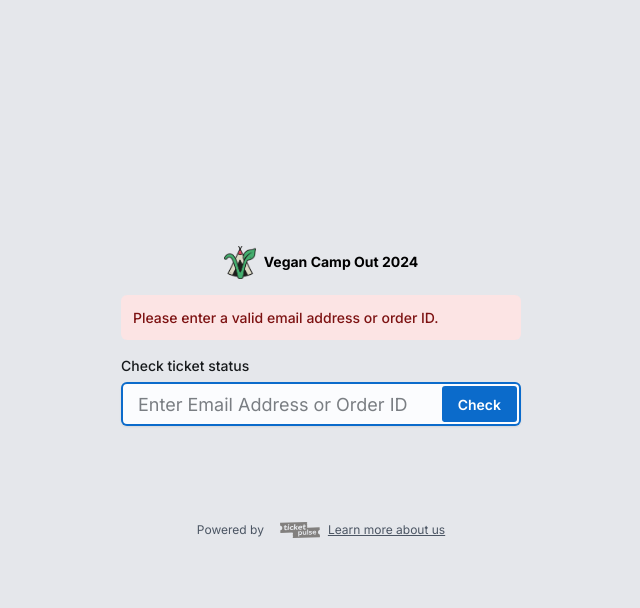
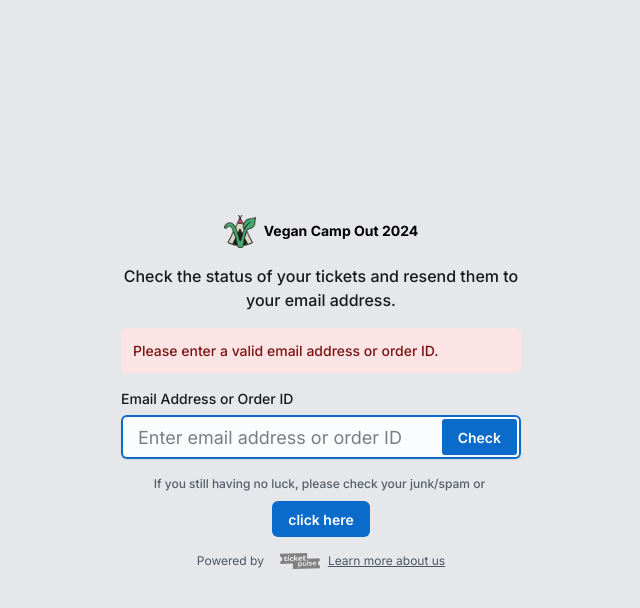
Before and after one commit to sarojadhikari076/send-mass-email, a Next.js app: page /check-email in a window 1280 px wide. Both pictures are taken after a click on the button "Check". Shown: the top 608 px of the page, without its empty margins (319-959 px from the left). Built offline with nearby package versions, Linux system fonts and the light colour scheme; no server answers.

Commit message:
Update UI

```diff
--- a/actions/sendEmail.ts
+++ b/actions/sendEmail.ts
@@ -42,6 +42,7 @@
 const airtableTicketBaseId = process.env.AIRTABLE_TICKET_BASE_ID as string;
 const airtableIssueBaseId = process.env.AIRTABLE_ISSUES_BASE_ID as string;
 const airtable = new Airtable({ apiKey: airtableApiKey });
+const base = airtable.base(airtableTicketBaseId);
 const emailSenderApiKey = process.env.EMAIL_SECRET_KEY;
 const qrFolderName = 'tpqr';
 const senderEmail = process.env.EMAIL_SENDER_EMAIL;
@@ -54,7 +55,6 @@
 
 export async function processAirtableData(tableId: string) {
   try {
-    const base = airtable.base(airtableTicketBaseId);
     const table = base(tableId);
     const records = await table.select().all();
 
@@ -332,7 +332,6 @@
 };
 
 export const fetchRecordByEmail = async (field: string, sendEmail = false) => {
-  const base = airtable.base(airtableTicketBaseId);
   const table = base('site-tickets');
 
   // Search for the record with the provided email, emailp or Order ID field
--- a/app/check-email/page.tsx
+++ b/app/check-email/page.tsx
@@ -1,7 +1,17 @@
 'use client';
 import { fetchRecordByEmail } from '@/actions/sendEmail';
 import { Result } from '@/types/app';
-import { FormControl, FormLabel, Input, Button, Stack, Typography, Alert, Link } from '@mui/joy';
+import {
+  FormControl,
+  FormLabel,
+  Input,
+  Button,
+  Stack,
+  Typography,
+  Alert,
+  Link,
+  Box,
+} from '@mui/joy';
 import { useState } from 'react';
 
 export default function CheckEmailSatatus() {
@@ -31,13 +41,16 @@
 
   return (
     <Stack gap={2} width={{ xs: 1, md: 400 }}>
+      <Typography level="title-md" textAlign="center">
+        Check the status of your tickets and resend them to your email address.
+      </Typography>
       {result && (
         <Alert color={result.status === 'success' ? 'success' : 'danger'}>{result.message}</Alert>
       )}
-      <FormControl sx={{ mb: 10 }}>
-        <FormLabel>Check ticket status</FormLabel>
+      <FormControl>
+        <FormLabel>Email Address or Order ID</FormLabel>
         <Input
-          placeholder="Enter Email Address or Order ID"
+          placeholder="Enter email address or order ID"
           type="text"
           name="field"
           required
@@ -53,19 +66,21 @@
         />
       </FormControl>
       {result && result.status === 'success' && (
-        <Stack gap={1}>
-          <Typography level="body-sm">
-            If you have not received the email, you can resend the tickets to the email address.
+        <Button onClick={() => handleEmailSubmission(true)} loading={loading}>
+          Resend Tickets
+        </Button>
+      )}
+      {result && result.status === 'error' && (
+        <Stack alignItems="center" gap={1}>
+          <Typography level="body-xs" textAlign="center">
+            If you still having no luck, please check your junk/spam or&nbsp;
           </Typography>
-          <Button onClick={() => handleEmailSubmission(true)} loading={loading}>
-            Resend Tickets
+          <Button
+            component="a"
+            href="https://airtable.com/appZoMAdkFw8Jtnsg/pag0kHEBAE9hFiTlN/form"
+          >
+            click here
           </Button>
-          <Typography level="body-xs" textAlign="center">
-            If you still having no luck, please check your junk/spam or email us at&nbsp;
-            <Link href="mailto:tickets@vegancampouttickets.com">
-              tickets@vegancampouttickets.com
-            </Link>
-          </Typography>
         </Stack>
       )}
     </Stack>
```
